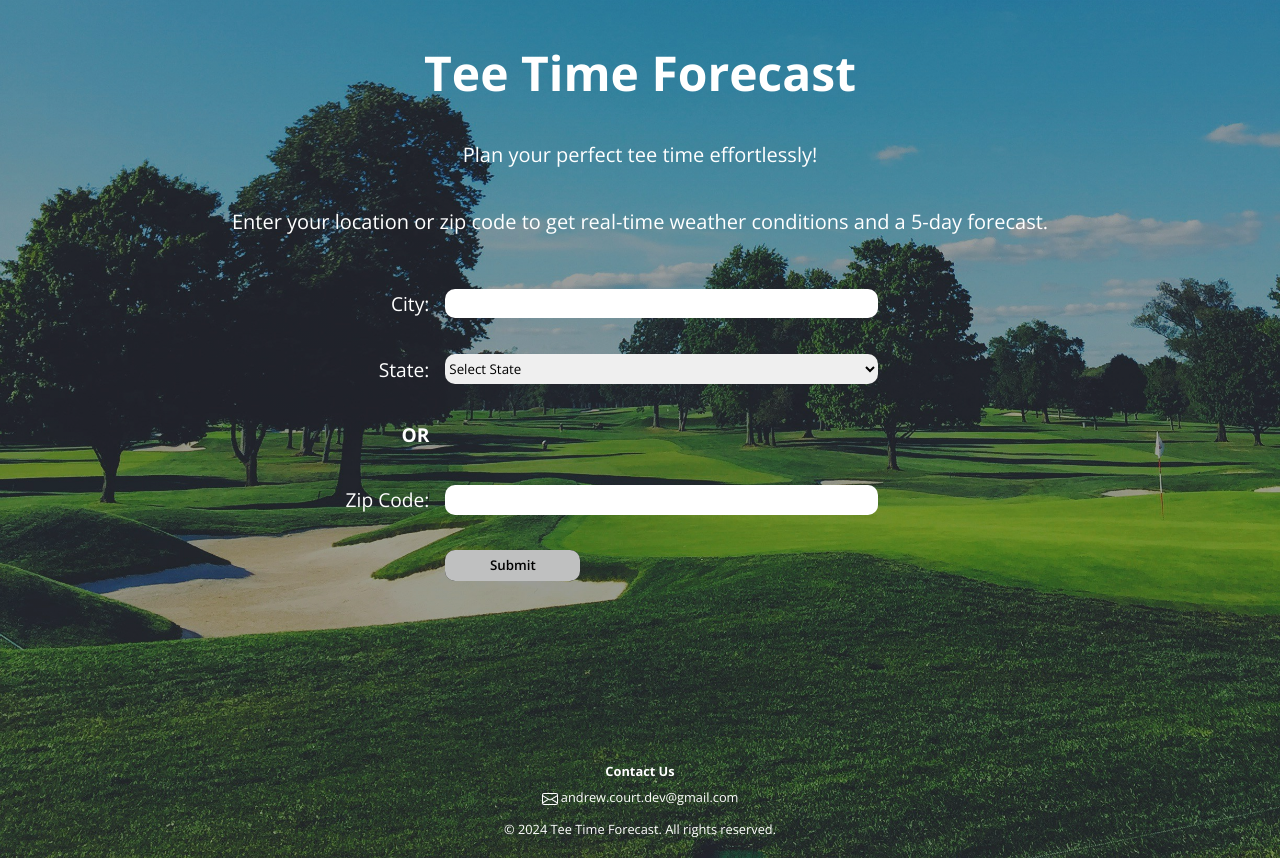
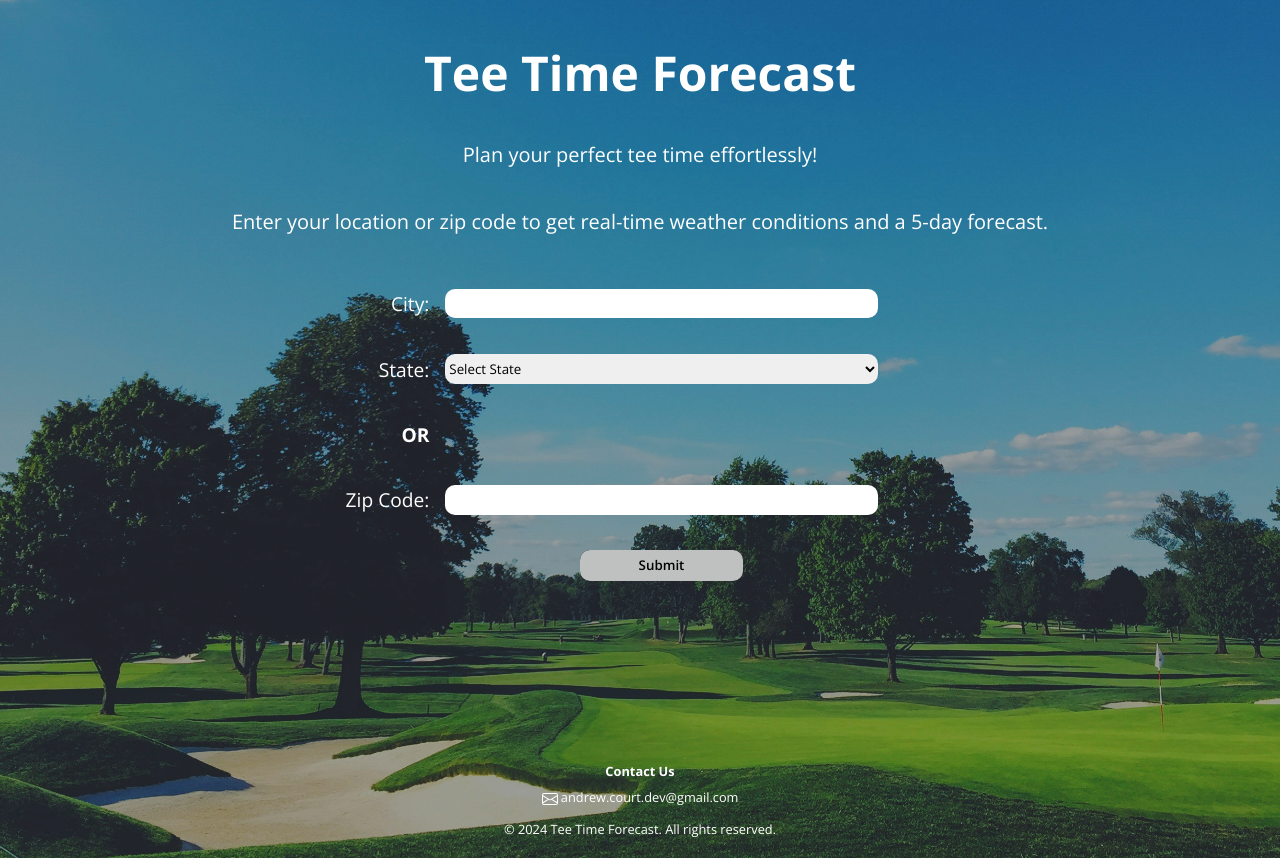
Before and after one commit to andrewc0urt/tee-time-forecast-app, a Node server app: page / in a window 1280 px wide. Run offline with Node 20, Linux system fonts and the light colour scheme.

Commit message:
Minor Button Fixes
Updated media queries for the homepage to address button responsiveness issues

```diff
--- a/public/css/homepage/homepage.css
+++ b/public/css/homepage/homepage.css
@@ -181,6 +181,8 @@ footer {
 	user-select: none;
 	-webkit-user-select: none;
 	touch-action: manipulation;
+
+	margin-left: 25%;
 }
 
 #submit-button:disabled::before {
--- a/public/css/homepage/homepageMediaQueries.css
+++ b/public/css/homepage/homepageMediaQueries.css
@@ -21,6 +21,10 @@
 	.zipCode-label-grid {
 		font-size: 1rem;
 	}
+
+	#submit-button {
+		margin: 0 auto;
+	}
 }
 
 /* Media query for medium screens and up */
@@ -34,7 +38,17 @@
 	}
 
 	#submit-button {
-		width: 25%;
+		width: 30%;
 		padding: 0.5em 1.5em;
 	}
 }
+
+@media (min-width: 992px) {
+	body {
+		background-position: 50% 75%;
+	}
+
+	.item-3 {
+		min-height: 40vh;
+	}
+}
```
